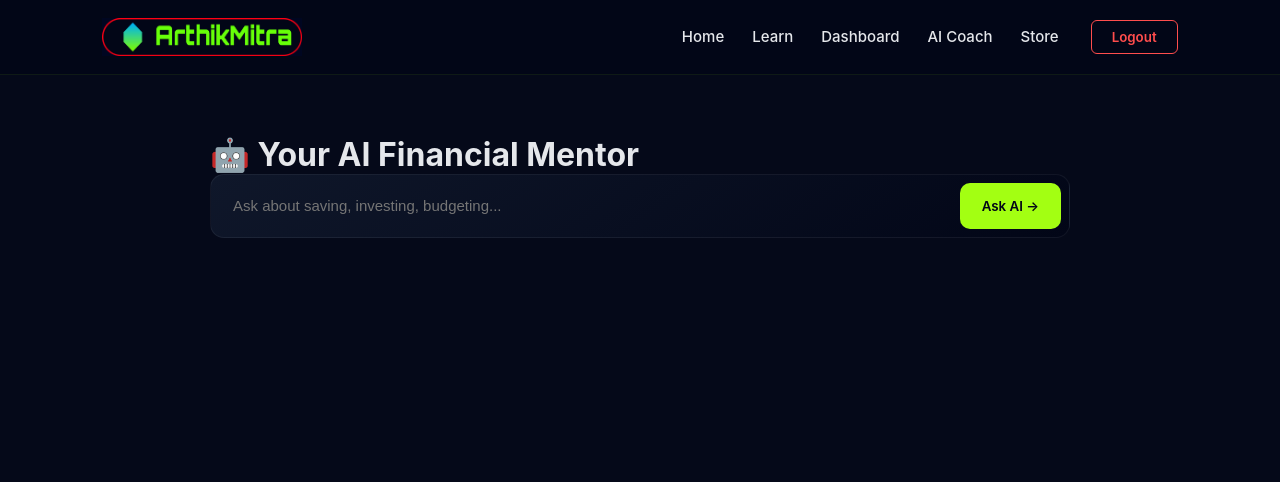
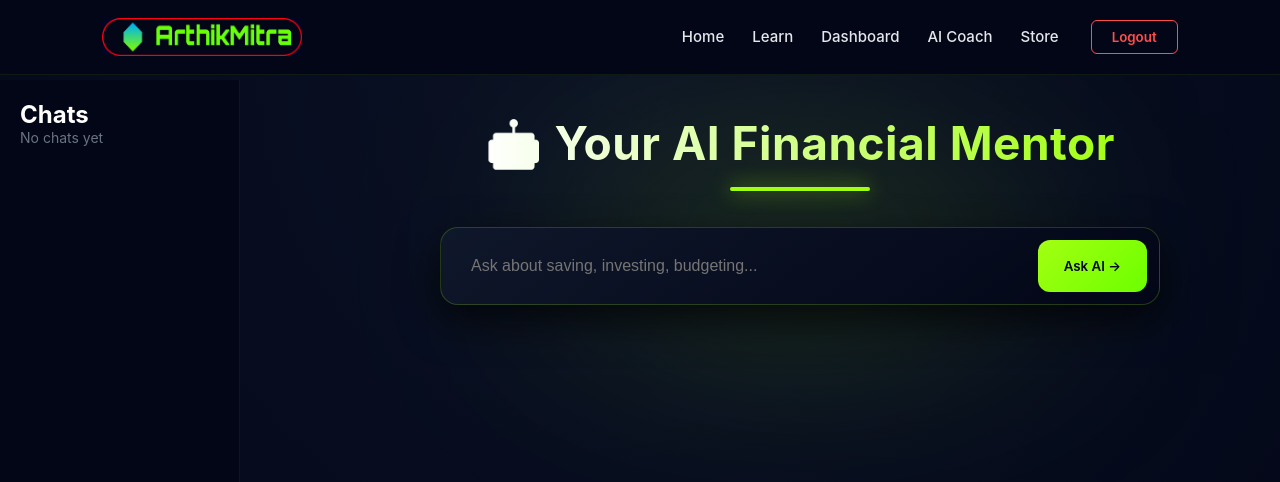
Before and after one commit to Archid-Haque/ArthikMitra, a React (Vite) app in the folder ArthikMitra-Frontend/: page /ai-coach in a window 1280 px wide. Shown: the top 482 px of the page. Built offline with nearby package versions, Linux system fonts and the light colour scheme; sample sign-in values are in the browser's storage.

Commit message:
Added more AI features

```diff
--- a/ArthikMitra-Frontend/src/pages/AICoach.jsx
+++ b/ArthikMitra-Frontend/src/pages/AICoach.jsx
@@ -7,6 +7,9 @@ function AICoach() {
   const [answer, setAnswer] = useState("");
   const [loading, setLoading] = useState(false);
 
+  // 🔥 NEW: history state
+  const [history, setHistory] = useState([]);
+
   const handleAsk = async () => {
     if (!question) return;
 
@@ -14,18 +17,55 @@ function AICoach() {
     try {
       const res = await askAI(question);
       setAnswer(res.answer);
+
+      // 🔥 ADD TO HISTORY
+      setHistory([
+        { q: question, a: res.answer },
+        ...history,
+      ]);
+
     } catch (err) {
       setAnswer("⚠️ Unable to connect. Try again.");
     }
     setLoading(false);
   };
 
+  // 🔥 DELETE CHAT
+  const deleteChat = (index) => {
+    const updated = history.filter((_, i) => i !== index);
+    setHistory(updated);
+  };
+
   return (
-
     <div className="ai-page-scroll">
 
+      {/* 🔥 SIDEBAR (ADDED ONLY THIS BLOCK) */}
+      <div className="ai-sidebar">
+        <h2>Chats</h2>
+
+        {history.length === 0 && <p className="empty">No chats yet</p>}
+
+        {history.map((item, i) => (
+          <div key={i} className="chat-item">
+            <span>{item.q}</span>
+
+            <button
+              className="delete-btn"
+              onClick={() => deleteChat(i)}
+            >
+              🗑
+            </button>
+          </div>
+        ))}
+      </div>
+
       <div className="ai-page">
-      <h1 className="ai-title">🤖 Your AI Financial Mentor</h1>
+
+        {/* 🔥 HERO SECTION */}
+        <div className="ai-hero">
+          <h1 className="ai-heading">
+            🤖 Your AI Financial Mentor
+          </h1>
 
           <div className="ai-input-box">
             <input
@@ -37,15 +77,14 @@ function AICoach() {
 
             <button onClick={handleAsk}>Ask AI →</button>
           </div>
+        </div>
 
-      {loading && <p className="ai-thinking">Thinking...</p>}
+        {loading && <p className="ai-loading">Thinking...</p>}
 
         {answer && (
           <div className="ai-response">
             <h3>AI Insight</h3>
             <p>{answer}</p>
-
-
           </div>
         )}
 
--- a/ArthikMitra-Frontend/src/pages/Dashboard.jsx
+++ b/ArthikMitra-Frontend/src/pages/Dashboard.jsx
@@ -1,8 +1,11 @@
 import { useEffect, useState } from "react";
+import { getTotalTime } from "../utils/sessionTimer";
 import "./dashboard.css";
 
 function Dashboard() {
-  const [minutes, setMinutes] = useState(0);
+  const [minutes, setMinutes] = useState(
+  Math.floor(getTotalTime() / 60)
+);
   const [weeklyData, setWeeklyData] = useState(
     JSON.parse(localStorage.getItem("weeklyTime")) || [0,0,0,0,0,0,0]
   );
@@ -37,14 +40,19 @@ const updateGoal = (index, value) => {
 };
 
 
-  // TIMER
-  useEffect(() => {
-    const timer = setInterval(() => {
-      setMinutes((prev) => prev + 1);
-    }, 60000);
 
-    return () => clearInterval(timer);
-  }, []);
+// 🔥 LIVE TIMER UPDATE
+useEffect(() => {
+  const interval = setInterval(() => {
+    const totalSeconds = getTotalTime();
+    setMinutes(Math.floor(totalSeconds / 60));
+  }, 1000);
+
+  return () => clearInterval(interval);
+}, []);
+
+
+
 
   // SAVE WEEKLY
   useEffect(() => {
--- a/ArthikMitra-Frontend/src/pages/StudentLogin.jsx
+++ b/ArthikMitra-Frontend/src/pages/StudentLogin.jsx
@@ -1,3 +1,4 @@
+import { startSession } from "../utils/sessionTimer";
 import { useState } from "react";
 import "./studentlogin.css";
 import { registerUser, loginUser } from "../services/authService";
@@ -50,7 +51,11 @@ function StudentLogin() {
       window.dispatchEvent(new Event("authChanged"));
 
       alert("✅ Google Login Successful!");
-      navigate("/ai-coach");
+
+// 🔥 ADD THIS LINE
+startSession();
+
+navigate("/ai-coach");
 
     } catch (err) {
       console.error("Google Login Failed:", err);
@@ -108,7 +113,11 @@ function StudentLogin() {
         window.dispatchEvent(new Event("authChanged"));
 
         alert("✅ Login Successful!");
-        navigate("/ai-coach");
+
+// 🔥 ADD THIS LINE
+startSession();
+
+navigate("/ai-coach");
       }
 
     } catch (err) {
--- a/ArthikMitra-Frontend/src/pages/aicoach.css
+++ b/ArthikMitra-Frontend/src/pages/aicoach.css
@@ -1,131 +1,168 @@
 /* ============================
-PAGE WRAPPER (handles scroll)
+PAGE WRAPPER
 ============================ */
 .ai-page-scroll {
-  height: calc(100vh - 80px);   /* enables scroll correctly */
+  height: calc(100vh - 80px);
   overflow-y: auto;
   overflow-x: hidden;
-  background: #050919;
-  padding-top: 60px;   /* space below navbar */
-  padding-bottom: 80px;
+
+  background: radial-gradient(circle at top, #0b1225, #020617);
+
+  padding-top: 60px;   /* 🔥 lift */
+  padding-bottom: 120px;
 }
 
 /* ============================
-MAIN PAGE LAYOUT
+MAIN PAGE
 ============================ */
 .ai-page {
   width: 100%;
-  max-width: 900px;
-  margin: 0 auto;           /* center page */
+  max-width: 1000px;
+  margin: 0 auto;
   padding: 0 20px;
-  color: #E5E7EB;
 
   display: flex;
-  flex-direction: column;   /* stack vertically */
+  flex-direction: column;
+  align-items: center;
+
+  margin-left: 300px;   /* 🔥 right move */
+  transform: translateY(-20px);   /* 🔥 lift */
 }
 
 /* ============================
-CONTAINER
+🔥 HERO SECTION
 ============================ */
-.ai-container {
+.ai-hero {
   width: 100%;
-  max-width: 850px;
+  max-width: 800px;
 
   display: flex;
   flex-direction: column;
-  align-items: stretch;   /* allow full width */
-  text-align: left;
-  gap: 26px;
+  align-items: center;
+  text-align: center;
 
-  color: #E5E7EB;
+  gap: 36px;
+
+  margin-bottom: 60px;
+
+  position: relative;
+}
+
+/* glow background */
+.ai-hero::before {
+  content: "";
+  position: absolute;
+  width: 650px;
+  height: 260px;
+  background: radial-gradient(circle, rgba(163,255,18,0.15), transparent);
+  filter: blur(90px);
+  z-index: -1;
 }
 
 /* ============================
 HEADING
 ============================ */
 .ai-heading {
-  font-size: 42px;
-  font-weight: 600;
-  color: #E5E7EB;
+  font-size: 46px;
+  font-weight: 700;
 
-  text-align: center;     /* ✅ centers text */
-  width: 100%;            /* ensures proper centering */
-  margin-bottom: 6px;     /* small breathing space */
+  background: linear-gradient(90deg, #ffffff, #A3FF12);
+  -webkit-background-clip: text;
+  -webkit-text-fill-color: transparent;
+
+  letter-spacing: 0.5px;
 }
 
+/* underline glow */
+.ai-heading::after {
+  content: "";
+  display: block;
+  width: 140px;
+  height: 4px;
+  margin: 16px auto 0;
 
-.ai-heading span {
-  color: #A3FF12;
-  text-shadow: 0 0 14px rgba(163,255,18,0.6);
+  background: #A3FF12;
+  border-radius: 10px;
+  box-shadow: 0 0 20px rgba(163,255,18,0.7);
 }
 
 /* ============================
-SUBTEXT
-============================ */
-.ai-sub {
-  color: #9CA3AF;
-  margin-bottom: 10px;
-}
-
-/* ============================
-INPUT + BUTTON ROW
+INPUT BOX
 ============================ */
 .ai-input-box {
   width: 100%;
+  max-width: 720px;
+
   display: flex;
   align-items: center;
 
   background: linear-gradient(145deg, #0f172a, #020617);
-  border: 1px solid rgba(255,255,255,0.06);
-  border-radius: 14px;
-  padding: 8px;
+  border-radius: 18px;
 
-  transition: 0.25s;
+  padding: 12px;
+
+  border: 1px solid rgba(163,255,18,0.2);
+
+  box-shadow:
+    0 15px 40px rgba(0,0,0,0.7);
+
+  transition: all 0.3s ease;
 }
 
+/* glow effect */
 .ai-input-box:focus-within {
   border-color: #A3FF12;
-  box-shadow: 0 0 18px rgba(163,255,18,0.2);
+
+  box-shadow:
+    0 0 30px rgba(163,255,18,0.6),
+    0 20px 60px rgba(0,0,0,0.9);
+
+  transform: translateY(-3px);
 }
 
 /* INPUT */
 .ai-input-box input {
-  flex: 1;                /* take remaining width */
-  height: 46px;
+  flex: 1;
+  height: 52px;
+
   border: none;
   outline: none;
   background: transparent;
+
   color: #E5E7EB;
-  font-size: 15px;
-  padding: 0 14px;
+  font-size: 16px;
+
+  padding: 0 18px;
 }
 
 /* BUTTON */
 .ai-input-box button {
-  height: 46px;
-  padding: 0 22px;
-  border-radius: 10px;
+  height: 52px;
+  padding: 0 26px;
+
+  border-radius: 12px;
   border: none;
 
-  background: #A3FF12;
+  background: linear-gradient(135deg, #A3FF12, #6cff00);
   color: #020617;
+
   font-weight: 600;
   cursor: pointer;
 
-  transition: 0.25s;
-  white-space: nowrap;
+  transition: all 0.25s ease;
 }
 
 .ai-input-box button:hover {
-  transform: scale(1.05);
+  transform: scale(1.08);
+  box-shadow: 0 0 20px rgba(163,255,18,0.7);
 }
 
 /* ============================
-LOADING TEXT
+LOADING
 ============================ */
 .ai-loading {
   color: #A3FF12;
-  margin-top: 20px;
+  margin-top: 10px;
   animation: pulse 1.2s infinite;
 }
 
@@ -136,34 +173,41 @@ LOADING TEXT
 }
 
 /* ============================
-AI RESPONSE CARD
+RESPONSE CARD
 ============================ */
 .ai-response {
   width: 100%;
-  margin-top: 30px;
-  padding: 26px;
+  max-width: 800px;
+
+  padding: 30px;
+  border-radius: 18px;
+
+  background: linear-gradient(145deg, #0f172a, #020617);
+  border: 1px solid rgba(163,255,18,0.15);
+
+  backdrop-filter: blur(10px);
+
+  box-shadow:
+    0 15px 50px rgba(0,0,0,0.8),
+    0 0 30px rgba(163,255,18,0.08);
 
   text-align: left;
-  border-radius: 16px;
 
-  background: linear-gradient(145deg, #0f172a, #020617);
-  border: 1px solid rgba(163,255,18,0.18);
-
-  animation: fadeIn .35s ease;
+  animation: fadeIn 0.4s ease;
 }
 
 .ai-response h3 {
   color: #A3FF12;
-  margin-bottom: 12px;
+  margin-bottom: 14px;
 }
 
 .ai-response p {
   color: #D1D5DB;
-  line-height: 1.7;
+  line-height: 1.8;
 }
 
 /* ============================
-SCROLLBAR (ONLY THIS PAGE)
+SCROLLBAR
 ============================ */
 .ai-page-scroll::-webkit-scrollbar {
   width: 8px;
@@ -174,14 +218,65 @@ SCROLLBAR (ONLY THIS PAGE)
   border-radius: 10px;
 }
 
-.ai-page-scroll::-webkit-scrollbar-track {
-  background: transparent;
-}
-
 /* ============================
 ANIMATION
 ============================ */
 @keyframes fadeIn {
-  from { opacity: 0; transform: translateY(8px); }
-  to { opacity: 1; transform: translateY(0); }
+  from {
+    opacity: 0;
+    transform: translateY(12px);
+  }
+  to {
+    opacity: 1;
+    transform: translateY(0);
+  }
 }
+
+/* ============================
+SIDEBAR
+============================ */
+.ai-sidebar {
+  position: fixed;
+  left: 0;
+  top: 80px;
+  width: 240px;
+  height: calc(100vh - 80px);
+
+  background: #020617;
+  border-right: 1px solid rgba(255,255,255,0.05);
+  padding: 20px;
+
+  overflow-y: auto;
+}
+
+/* chat items */
+.chat-item {
+  display: flex;
+  justify-content: space-between;
+  align-items: center;
+
+  padding: 10px;
+  border-radius: 10px;
+  margin-bottom: 8px;
+
+  background: #0f172a;
+  color: #e5e7eb;
+}
+
+/* delete button */
+.delete-btn {
+  background: transparent;
+  border: none;
+  cursor: pointer;
+  color: #9ca3af;
+}
+
+.delete-btn:hover {
+  color: red;
+}
+
+/* empty text */
+.empty {
+  color: #6b7280;
+  font-size: 14px;
+}
--- /dev/null
+++ b/ArthikMitra-Frontend/src/utils/sessionTimer.js
@@ -0,0 +1,32 @@
+export const startSession = () => {
+  localStorage.setItem("startTime", Date.now());
+};
+
+export const stopSession = () => {
+  const startTime = localStorage.getItem("startTime");
+
+  if (!startTime) return 0;
+
+  const duration = Math.floor((Date.now() - startTime) / 1000);
+
+  const previous = parseInt(localStorage.getItem("totalTime")) || 0;
+  const total = previous + duration;
+
+  localStorage.setItem("totalTime", total);
+
+  localStorage.removeItem("startTime");
+
+  return total;
+};
+
+export const getTotalTime = () => {
+  const stored = parseInt(localStorage.getItem("totalTime")) || 0;
+  const startTime = localStorage.getItem("startTime");
+
+  if (startTime) {
+    const current = Math.floor((Date.now() - startTime) / 1000);
+    return stored + current;
+  }
+
+  return stored;
+};
--- a/package.json
+++ b/package.json
@@ -10,6 +10,7 @@
   },
   "dependencies": {
     "axios": "^1.6.0",
+    "lucide-react": "^1.7.0",
     "react": "^18.2.0",
     "react-dom": "^18.2.0"
   },
```
Also changed, not shown: 2 other files (tests, documents, lock files or other folders). Lines whose indentation alone changed are shown as unchanged.
